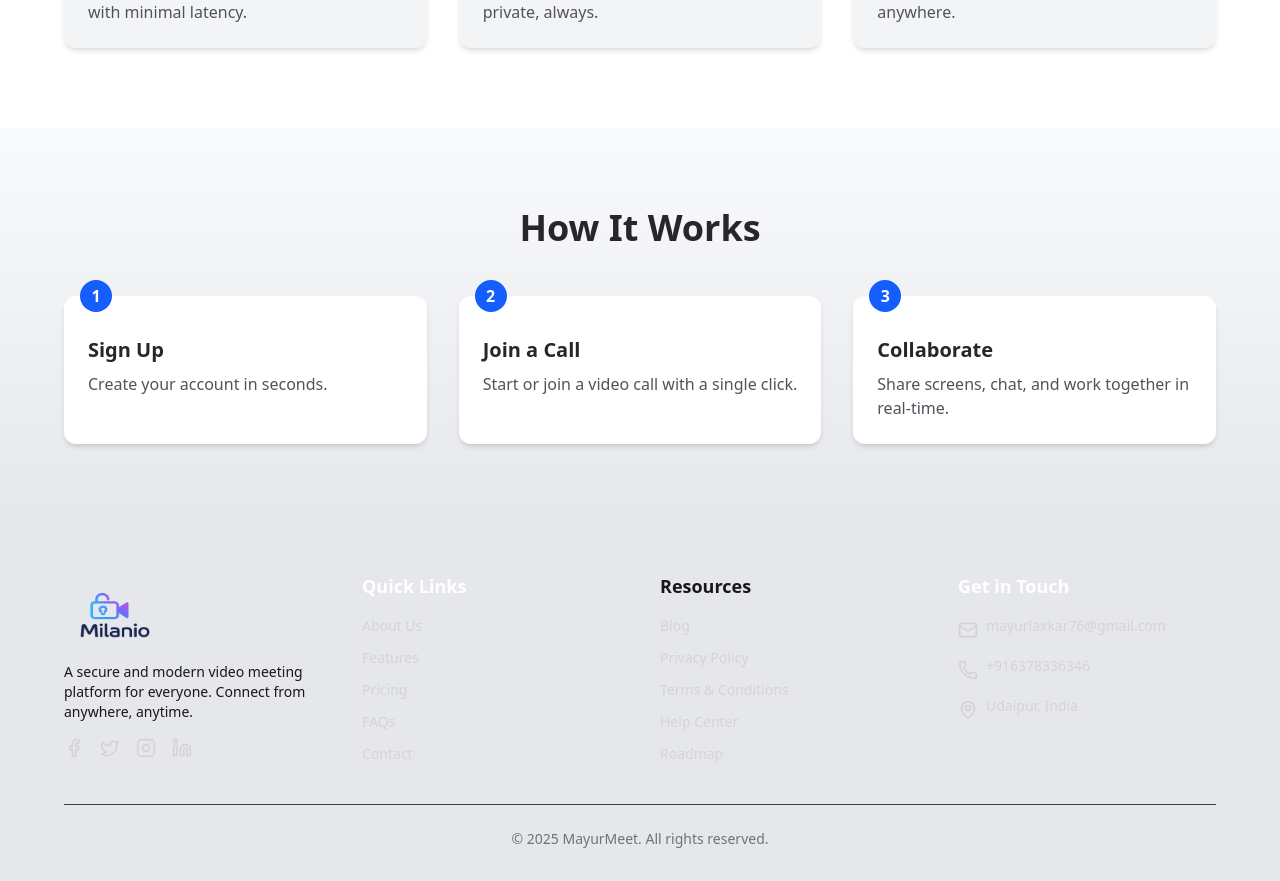
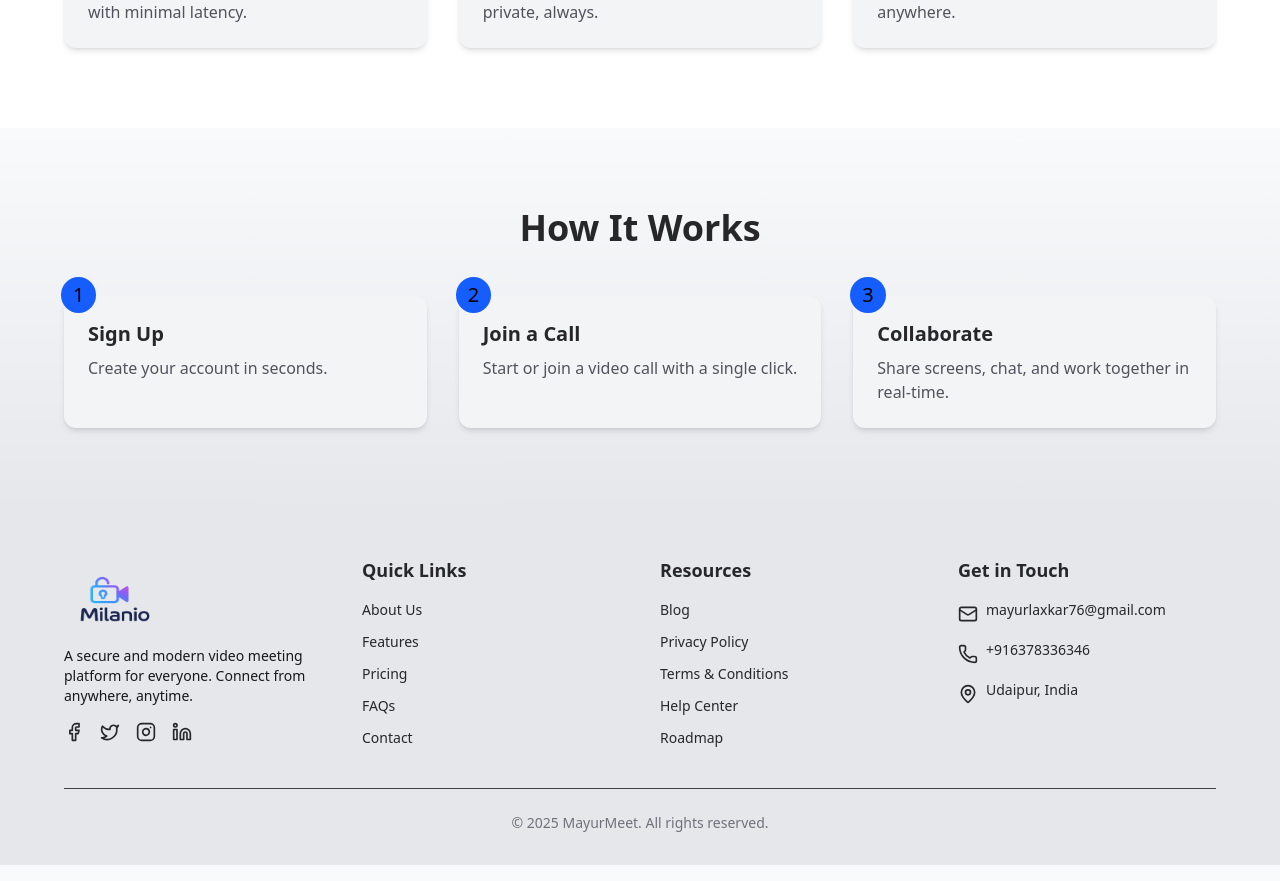
Before and after one commit to mayur777-ui/Milanio, a Next.js app in the folder frontend/: page / in a window 1280 px wide. Shown: the part 1108-1989 px from the top of the page. Built offline with nearby package versions, Linux system fonts and the light colour scheme; no server answers.

Commit message:
Refactor chat functionality and improve peer connection management

```diff
--- a/frontend/src/app/Loby/page.tsx
+++ b/frontend/src/app/Loby/page.tsx
@@ -138,6 +138,7 @@ export default function Home() {
     socket?.on(
       "join:approved",
       ({ roomId, ownUserId }: { roomId: string; ownUserId: string }) => {
+        console.log("Join approved for room:", roomId, "ownUserId:", ownUserId);
         socket.emit("join:room", { roomId, ownUserId });
       }
     );
--- a/frontend/src/component/HomeClient.tsx
+++ b/frontend/src/component/HomeClient.tsx
@@ -83,7 +83,7 @@ export default function HomeClient({
     <div className="min-h-screen bg-gradient-to-b from-gray-50 to-gray-200 dark:from-zinc-900 dark:to-zinc-800">
       {/* Navigation */}
       <motion.nav
-        className="flex justify-between items-center bg-white/80 dark:bg-zinc-800/80 backdrop-blur-md top-4 left-4 right-4 px-4 sm:px-6 py-3 rounded-full shadow-lg fixed"
+        className="flex  justify-between items-center bg-white/80 dark:bg-zinc-800/80 backdrop-blur-md top-4 left-4 right-4 px-4 sm:px-6 py-3 rounded-full shadow-lg fixed"
         initial={{ y: -100 }}
         animate={{ y: 0 }}
         transition={{ duration: 0.5, ease: "easeOut" }}
@@ -102,7 +102,7 @@ export default function HomeClient({
               >
                 <button
                   onClick={handleLogin}
-                  className="hover:bg-gradient-to-tl cursor-pointer from-gray-200 via-black/10 to-gray-400 px-5 rounded-4xl py-2 font-medium dark:bg-blue-400"
+                  className="cursor-pointer hover:bg-gradient-to-tl from-blue-500 to-blue-100 px-5 rounded-xl py-2 font-medium dark:bg-blue-400"
                 >
                   Login
                 </button>
@@ -117,7 +117,10 @@ export default function HomeClient({
               </motion.div>
               <button
                 className="block sm:hidden mb-2.5"
-                onClick={() => setShow({ hamburger: !show.hamburger })}
+                onClick={() => {
+                  console.log("clicked hamburger");
+                  setShow({ hamburger: !show.hamburger })}
+                }
               >
                 {""}
                 <AlignRight />
@@ -240,7 +243,7 @@ export default function HomeClient({
             </section>
 
             {/* Process Section */}
-            <section className="py-16 sm:py-20 px-4 sm:px-6 md:px-16 bg-gradient-to-b from-gray-50 to-gray-200 dark:from-zinc-900 dark:to-zinc-800">
+            <section className=" relative z-0 py-16 sm:py-20 px-4 sm:px-6 md:px-16 bg-gradient-to-b from-gray-50 to-gray-200 dark:from-zinc-900 dark:to-zinc-800">
               <motion.h2
                 className="text-2xl sm:text-3xl md:text-4xl font-bold text-center text-zinc-800 dark:text-white mb-10 sm:mb-12"
                 initial={{ opacity: 0 }}
@@ -250,24 +253,24 @@ export default function HomeClient({
               >
                 How It Works
               </motion.h2>
-              <div className="grid grid-cols-1 sm:grid-cols-2 md:grid-cols-3 gap-6 sm:gap-8 max-w-6xl mx-auto">
+              <div className="grid grid-cols-1 sm:grid-cols-2 md:grid-cols-3 gap-6 sm:gap-8 max-w-6xl mx-auto z-0">
                 {processSteps.map((step, index) => (
                   <motion.div
                     key={index}
-                    className="relative p-6 bg-white dark:bg-zinc-800 rounded-xl shadow-md hover:shadow-lg transition-all duration-300"
+                    className="relative p-6 bg-gray-100 dark:bg-zinc-800 rounded-xl shadow-md hover:shadow-lg transition-all duration-300"
                     initial={{ opacity: 0, y: 30 }}
                     whileInView={{ opacity: 1, y: 0 }}
                     transition={{ duration: 0.5, delay: index * 0.2 }}
                     viewport={{ once: true }}
                   >
-                    <div className="absolute -top-4 left-4 bg-blue-600 text-white rounded-full w-8 h-8 flex items-center justify-center font-bold">
-                      {step.step}
+                     <div className="absolute left-[-3px] top-[-19px] bg-blue-600 rounded-[100%] p-1 px-3 text-2xl sm:text-xl mb-4">
+                        {step.step}
                     </div>
-                    <h3 className="text-lg sm:text-xl font-semibold text-zinc-800 dark:text-white mt-4 mb-2">
-                      {step.title}
+                     <h3 className="text-lg sm:text-xl font-semibold text-zinc-800 dark:text-white mb-2">
+                        {step.title}
                     </h3>
-                    <p className="text-sm sm:text-base text-zinc-600 dark:text-zinc-300">
-                      {step.description}
+                     <p className="text-sm sm:text-base text-zinc-600 dark:text-zinc-300">
+                        {step.description}
                     </p>
                   </motion.div>
                 ))}
@@ -276,58 +279,58 @@ export default function HomeClient({
           </section>
 
           {/* Footer */}
-          <footer className="bg-gray-200 text-zinc-300 px-6 sm:px-10 md:px-16 pt-12 pb-8">
+          <footer className="bg-gray-200 text-zinc-800 px-6 sm:px-10 md:px-16 pt-12 pb-8 dark:bg-zinc-900 dark:text-white">
   <div className="max-w-7xl mx-auto grid grid-cols-1 sm:grid-cols-2 md:grid-cols-4 gap-10">
 
     {/* Brand Info */}
     <div>
       <Image className="w-[100px] h-[90px]" src={logo} alt="" />
-      <p className="text-sm text-zinc-900 mb-4">
+      <p className="text-sm text-zinc-900 dark:text-gray-300 mb-4">
         A secure and modern video meeting platform for everyone. Connect from anywhere, anytime.
       </p>
       <div className="flex items-center gap-4 mt-4">
         <a href="#" aria-label="Facebook">
-          <Facebook className="w-5 h-5 hover:text-white transition" />
+          <Facebook className="w-5 h-5 dark:hover:text-gray-400 hover:text-indigo-600 transition" />
         </a>
         <a href="#" aria-label="Twitter">
-          <Twitter className="w-5 h-5 hover:text-white transition" />
+          <Twitter className="w-5 h-5 dark:hover:text-gray-400 hover:text-indigo-600 transition" />
         </a>
         <a href="#" aria-label="Instagram">
-          <Instagram className="w-5 h-5 hover:text-white transition" />
+          <Instagram className="w-5 h-5 dark:hover:text-gray-400 hover:text-indigo-600 transition" />
         </a>
         <a href="#" aria-label="LinkedIn">
-          <Linkedin className="w-5 h-5 hover:text-white transition" />
+          <Linkedin className="w-5 h-5 dark:hover:text-gray-400 hover:text-indigo-600 transition" />
         </a>
       </div>
     </div>
 
     {/* Useful Links */}
     <div>
-      <h3 className="text-lg font-semibold text-white mb-4">Quick Links</h3>
+      <h3 className="text-lg font-semibold  mb-4">Quick Links</h3>
       <ul className="space-y-3 text-sm">
-        <li><a href="/about" className="hover:text-white">About Us</a></li>
-        <li><a href="/features" className="hover:text-white">Features</a></li>
-        <li><a href="/pricing" className="hover:text-white">Pricing</a></li>
-        <li><a href="/faq" className="hover:text-white">FAQs</a></li>
-        <li><a href="/contact" className="hover:text-white">Contact</a></li>
+        <li><a href="/about" className="dark:hover:text-gray-400 hover:text-indigo-600">About Us</a></li>
+        <li><a href="/features" className="dark:hover:text-gray-400 hover:text-indigo-600">Features</a></li>
+        <li><a href="/pricing" className="dark:hover:text-gray-400 hover:text-indigo-600">Pricing</a></li>
+        <li><a href="/faq" className="dark:hover:text-gray-400 hover:text-indigo-600">FAQs</a></li>
+        <li><a href="/contact" className="dark:hover:text-gray-400 hover:text-indigo-600">Contact</a></li>
       </ul>
     </div>
 
     {/* Resources */}
     <div>
-      <h3 className="text-lg font-semibold text-zinc-900 mb-4">Resources</h3>
+      <h3 className="text-lg font-semibold mb-4">Resources</h3>
       <ul className="space-y-3 text-sm">
-        <li><a href="/blog" className="hover:text-white">Blog</a></li>
-        <li><a href="/privacy" className="hover:text-white">Privacy Policy</a></li>
-        <li><a href="/terms" className="hover:text-white">Terms & Conditions</a></li>
-        <li><a href="/help" className="hover:text-white">Help Center</a></li>
-        <li><a href="/roadmap" className="hover:text-white">Roadmap</a></li>
+        <li><a href="/blog" className="dark:hover:text-gray-400 hover:text-indigo-600">Blog</a></li>
+        <li><a href="/privacy" className="dark:hover:text-gray-400 hover:text-indigo-600">Privacy Policy</a></li>
+        <li><a href="/terms" className="dark:hover:text-gray-400 hover:text-indigo-600">Terms & Conditions</a></li>
+        <li><a href="/help" className="dark:hover:text-gray-400 hover:text-indigo-600">Help Center</a></li>
+        <li><a href="/roadmap" className="dark:hover:text-gray-400 hover:text-indigo-600">Roadmap</a></li>
       </ul>
     </div>
 
     {/* Contact Info */}
     <div>
-      <h3 className="text-lg font-semibold text-white mb-4">Get in Touch</h3>
+      <h3 className="text-lg font-semibold mb-4">Get in Touch</h3>
       <ul className="space-y-4 text-sm">
         <li className="flex items-start gap-2">
           <Mail className="w-5 h-5 mt-1" />
--- a/frontend/src/component/Login.tsx
+++ b/frontend/src/component/Login.tsx
@@ -102,8 +102,9 @@ export default function Login({ handleShow }: { handleShow: () => void }) {
         </div>
       )}
 
-      <div className="flex inset-0 absolute items-center justify-center bg-gradient-to-br from-white to-zinc-100 dark:from-zinc-900 dark:to-zinc-800 backdrop-blur-md">
-        <div className="relative w-[90%] max-w-5xl h-auto md:h-[75vh] p-6 md:p-10 rounded-[2rem] bg-[#e0e0e0] dark:bg-zinc-800 shadow-[inset_8px_8px_16px_#bebebe,inset_-8px_-8px_16px_#ffffff] dark:shadow-[inset_8px_8px_16px_#1c1c1c,inset_-8px_-8px_16px_#2c2c2c] flex flex-col md:flex-row items-center justify-between transition-all duration-300">
+      <div className="flex inset-0 absolute items-center justify-center bg-gradient-to-br from-white/10 to-zinc-100 dark:from-zinc-900 dark:to-zinc-800 backdrop-blur-md">
+        <div className="relative w-[90%] max-w-5xl min-h-[32rem] max-h-[95vh] overflow-auto p-6 md:p-10 rounded-2xl bg-white/30 dark:bg-zinc-900/60 backdrop-blur-xl border border-white/20 dark:border-zinc-700 shadow-lg flex flex-col md:flex-row items-center justify-between transition-all duration-300">
+
           <button
             className=" absolute top-5 text-zinc-950 right-7 cursor-pointer"
             onClick={handleShow}
--- a/frontend/src/utility/Peer.ts
+++ b/frontend/src/utility/Peer.ts
@@ -32,18 +32,35 @@ class PeerService {
   removePeer(remoteUserId: string) {
     const peer = this.peers.get(remoteUserId);
     if (peer) {
-      peer.close();
+      peer.getSenders().forEach((sender)=>{
+        try{
+          peer.removeTrack(sender);
+        }catch(err){
+          console.warn(`Failed to remove track from ${remoteUserId}:`, err);
+        }
+      })
+
        peer.onicecandidate = null;
     peer.ontrack = null;
     peer.onsignalingstatechange = null;
     peer.onconnectionstatechange = null;
-      this.peers.delete(remoteUserId);
+     peer.close();
+    this.peers.delete(remoteUserId);
     }
   }
 
   addTrack(peer: RTCPeerConnection, stream: MediaStream) {
+    if (peer.signalingState === 'closed') {
+    console.error('Cannot add track: Peer connection is closed');
+    return;
+  }
     stream.getTracks().forEach((track) => {
+      const existingSender = peer.getSenders().find(sender =>
+      sender.track === track
+    );
+    if(!existingSender){
       peer.addTrack(track, stream);
+    }
     });
   }
   async getOffer(remoteUserId: string): Promise<RTCSessionDescriptionInit> {
```
Also changed, not shown: frontend/src/app/Loby/Video/[id]/page.tsx (+21 -122 lines), frontend/src/component/Chat.tsx (added, +132 -0 lines), frontend/src/component/Register.tsx (+15 -8 lines), 1 other file (tests, documents, lock files or other folders).
